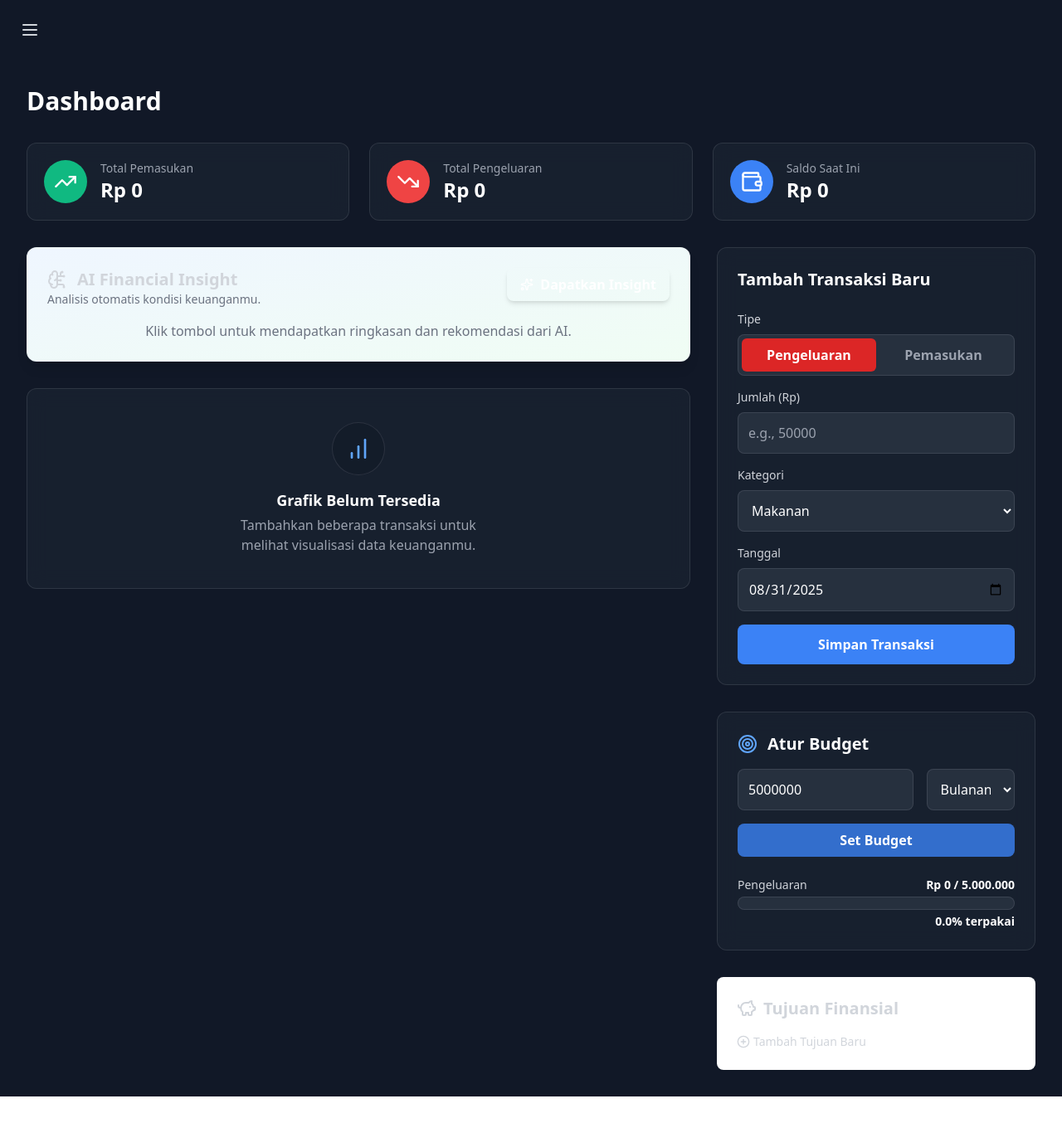
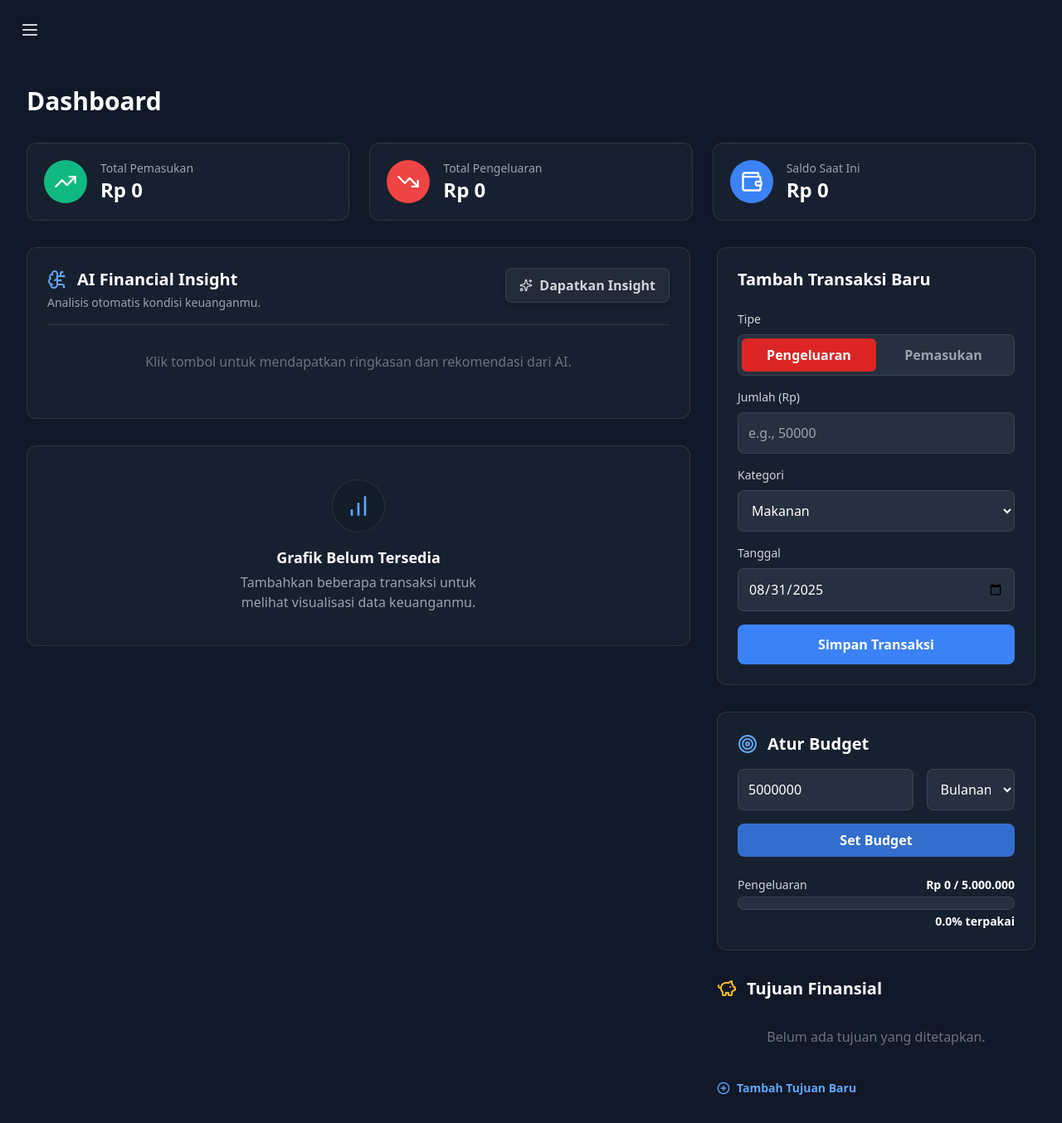
Before and after one commit to SulthanAndyno/fins, a React (Vite) app in the folder fins-app/: page / in a window 1280 px wide. Shown: the whole page at 83% size. Before the commit the page ends 1322 px from the top, so only its background shows below. Built offline with nearby package versions, Linux system fonts and the light colour scheme.

Commit message:
feat: Revamp UI to Dark Mode with Glass

```diff
--- a/fins-app/src/components/AISummary.jsx
+++ b/fins-app/src/components/AISummary.jsx
@@ -100,15 +100,15 @@
 
 import React, { useState } from 'react';
 import { Sparkles, BrainCircuit } from 'lucide-react';
-import { getMockAIInsight } from '../api/aiSummary'; // mock API
+import { getMockAIInsight } from '../api/aiSummary';
 import { loadState, saveState } from '../utils/localStorage';
 
 const AISummary = ({ totalIncome, totalExpense, transactions, budget, goals }) => {
   const [insight, setInsight] = useState(loadState('aiInsightCache', null));
   const [loading, setLoading] = useState(false);
 
-  // Hitung kategori pengeluaran terbesar
   const getTopCategories = () => {
+    // ... (fungsi ini tetap sama)
     const expenseByCategory = transactions
       .filter(t => t.type === 'expense')
       .reduce((acc, t) => {
@@ -129,90 +129,66 @@ const AISummary = ({ totalIncome, totalExpense, transactions, budget, goals }) =
     setLoading(true);
     setInsight(null);
     try {
-      const data = {
-        totalIncome,
-        totalExpense,
-        topCategories: getTopCategories(),
-        budget,
-        goals,
-      };
-      // sementara pakai mock
+      const data = { totalIncome, totalExpense, topCategories: getTopCategories(), budget, goals };
       const result = await getMockAIInsight(data);
       setInsight(result);
       saveState('aiInsightCache', result);
     } catch (error) {
       console.error("Failed to get AI insight:", error);
-      setInsight({
-        summary: "Gagal memuat insight. Coba lagi nanti.",
-        recommendations: [],
-        overBudgetAdvice: ""
-      });
+      setInsight({ summary: "Gagal memuat insight. Coba lagi nanti.", recommendations: [], overBudgetAdvice: "" });
     } finally {
       setLoading(false);
     }
   };
 
   return (
-    <div className="bg-gradient-to-br from-blue-50 to-green-50 p-6 rounded-xl shadow-lg border border-gray-200/50">
+    <div className="bg-gray-800/50 backdrop-blur-md border border-white/10 rounded-xl p-6">
       <div className="flex justify-between items-start mb-4">
         <div>
-          <h3 className="text-xl font-bold text-text-dark flex items-center">
-            <BrainCircuit className="mr-3 text-primary" size={24} /> AI Financial Insight
+          <h3 className="text-xl font-bold text-white flex items-center">
+            <BrainCircuit className="mr-3 text-blue-400" size={24} /> AI Financial Insight
           </h3>
-          <p className="text-sm text-gray-500">Analisis otomatis kondisi keuanganmu.</p>
+          <p className="text-sm text-gray-400 mt-1">Analisis otomatis kondisi keuanganmu.</p>
         </div>
         <button
           onClick={handleFetchInsight}
           disabled={loading}
-          className="bg-primary text-white px-4 py-2 rounded-lg font-semibold hover:bg-opacity-90 transition-all flex items-center shadow-md disabled:bg-gray-400 disabled:cursor-not-allowed"
+          className="bg-white/5 border border-white/10 px-4 py-2 rounded-lg font-semibold text-gray-300 hover:bg-white/10 hover:text-white transition-all flex items-center shadow-md disabled:opacity-50 disabled:cursor-not-allowed"
         >
-          <Sparkles size={16} className="mr-2" />
+          <Sparkles size={16} className={`mr-2 ${loading ? 'animate-spin' : ''}`} />
           {loading ? 'Menganalisis...' : 'Dapatkan Insight'}
         </button>
       </div>
 
-      {loading && (
-        <p className="text-center text-gray-600">
-          AI sedang menganalisis data keuangan Anda...
-        </p>
-      )}
+      {loading && <div className="text-center text-gray-400 py-8">AI sedang menganalisis data keuangan Anda...</div>}
 
       {insight && !loading && (
-        <div className="space-y-4">
+        <div className="space-y-4 mt-4 border-t border-white/10 pt-4">
           <div>
-            <h4 className="font-semibold text-text-dark">Ringkasan</h4>
-            <p className="text-gray-600">{insight.summary}</p>
+            <h4 className="font-semibold text-gray-200">Ringkasan</h4>
+            <p className="text-gray-400 text-sm mt-1">{insight.summary}</p>
           </div>
 
           {insight.overBudgetAdvice && (
-            <div className="p-3 bg-red-100 border-l-4 border-red-500 rounded-r-md">
-              <h4 className="font-semibold text-red-800">Saran (Over Budget)</h4>
-              <p className="text-red-700 whitespace-pre-line">
-                {insight.overBudgetAdvice}
-              </p>
+            <div className="p-4 bg-red-900/50 border-l-4 border-red-500 rounded-r-lg">
+              <h4 className="font-semibold text-red-300">Saran (Over Budget)</h4>
+              <p className="text-red-400 text-sm mt-1 whitespace-pre-line">{insight.overBudgetAdvice}</p>
             </div>
           )}
 
           <div>
-            <h4 className="font-semibold text-text-dark">Rekomendasi Aksi</h4>
-            <ul className="list-disc list-inside text-gray-600 space-y-1">
+            <h4 className="font-semibold text-gray-200">Rekomendasi Aksi</h4>
+            <ul className="list-disc list-inside text-gray-400 space-y-1 mt-2 text-sm">
               {insight.recommendations.map((rec, i) => (
                 <li key={i}>{rec}</li>
               ))}
             </ul>
           </div>
-
-          <p className="text-xs text-gray-400 text-center pt-2">
-            Insight ini dihasilkan oleh AI dan hanya bersifat rekomendasi. Dibuat pada{" "}
-            {new Date().toLocaleString()}.
-          </p>
+          <p className="text-xs text-gray-500 text-center pt-4">Insight ini dihasilkan oleh AI dan hanya bersifat rekomendasi.</p>
         </div>
       )}
-
       {!insight && !loading && (
-        <p className="text-center text-gray-500">
-          Klik tombol untuk mendapatkan ringkasan dan rekomendasi dari AI.
-        </p>
+        <div className="text-center text-gray-500 py-8 border-t border-white/10 mt-4">Klik tombol untuk mendapatkan ringkasan dan rekomendasi dari AI.</div>
       )}
     </div>
   );
--- a/fins-app/src/components/GoalsDisplay.jsx
+++ b/fins-app/src/components/GoalsDisplay.jsx
@@ -1,11 +1,9 @@
-// src/components/GoalsDisplay.jsx
+import React, { useState } from 'react';
+import { PiggyBank, PlusCircle, Trash2 } from 'lucide-react';
+import { v4 as uuidv4 } from 'uuid';
+import { toast } from 'react-hot-toast';
 
-import React, { useState } from 'react';
-import { PiggyBank, PlusCircle } from 'lucide-react';
-import { v4 as uuidv4 } from 'uuid';
-
-// Hapus `totalIncome` dari sini
-const GoalsDisplay = ({ goals, addGoal, setGoals }) => {
+const GoalsDisplay = ({ goals, addGoal, setGoals, deleteGoal, isPage = false }) => {
   const [title, setTitle] = useState('');
   const [target, setTarget] = useState('');
   const [showForm, setShowForm] = useState(false);
@@ -13,71 +11,78 @@ const GoalsDisplay = ({ goals, addGoal, setGoals }) => {
   const handleAddGoal = (e) => {
     e.preventDefault();
     if (!title || !target || isNaN(target)) return;
-    addGoal({
-      id: uuidv4(),
-      title,
-      target: parseFloat(target),
-      current: 0,
-    });
-    setTitle('');
-    setTarget('');
-    setShowForm(false);
+    addGoal({ id: uuidv4(), title, target: parseFloat(target), current: 0 });
+    setTitle(''); setTarget(''); setShowForm(false);
   };
 
-  // Hapus `amount` dari sini
   const handleAddProgress = (id) => {
     const progressAmount = parseFloat(prompt("Masukkan jumlah progress (Rp):", "100000"));
     if (!isNaN(progressAmount) && progressAmount > 0) {
       const updatedGoals = goals.map(g =>
-        g.id === id ? { ...g, current: g.current + progressAmount } : g
+        g.id === id ? { ...g, current: Math.min(g.current + progressAmount, g.target) } : g
       );
       setGoals(updatedGoals);
+      toast.success('Progress berhasil ditambahkan!');
     }
   };
 
+  const handleDeleteGoal = (id, goalTitle) => {
+    if (window.confirm(`Apakah Anda yakin ingin menghapus tujuan "${goalTitle}"?`)) {
+      deleteGoal(id);
+    }
+  };
+
+  const inputStyle = "w-full p-3 bg-gray-700/50 border border-white/10 rounded-lg text-white placeholder-gray-400 focus:ring-2 focus:ring-blue-500 focus:border-blue-500 transition-all";
+
+  // Gunakan styling yang sedikit berbeda jika ini adalah halaman penuh
+  const cardStyle = isPage
+    ? "bg-gray-800/50 backdrop-blur-md border border-white/10 rounded-xl p-6"
+    : "bg-transparent"; // Di dashboard, buat lebih simpel
 
   return (
-    <div className="bg-white p-6 rounded-lg shadow-sm">
-      <h3 className="text-xl font-semibold text-text-dark mb-4 flex items-center">
-        <PiggyBank className="mr-2 text-alert" /> Tujuan Finansial
+    <div className={cardStyle}>
+      <h3 className="text-xl font-bold text-white mb-4 flex items-center">
+        <PiggyBank className="mr-3 text-amber-400" /> Tujuan Finansial
       </h3>
-      <div className="space-y-4">
+      <div className="space-y-6">
         {goals.map(goal => {
           const percentage = goal.target > 0 ? (goal.current / goal.target) * 100 : 0;
           return (
             <div key={goal.id}>
               <div className="flex justify-between items-center mb-1">
-                <span className="font-medium">{goal.title}</span>
-                <button
-                  onClick={() => handleAddProgress(goal.id)} // `amount` juga dihapus dari pemanggilan
-                  className="text-xs bg-secondary text-white px-2 py-1 rounded-full hover:bg-opacity-80"
-                >
-                  + Tambah Progress
-                </button>
+                <span className="font-medium text-gray-200">{goal.title}</span>
+                <div>
+                  <button onClick={() => handleAddProgress(goal.id)} className="text-xs bg-emerald-500 text-white px-2 py-1 rounded-full hover:bg-emerald-600 transition-colors mr-2">
+                    + Progress
+                  </button>
+                  <button onClick={() => handleDeleteGoal(goal.id, goal.title)} className="text-red-400 hover:text-red-300 transition-colors">
+                    <Trash2 size={16} />
+                  </button>
+                </div>
               </div>
-              <p className="text-sm text-gray-500">
+              <p className="text-sm text-gray-400">
                 Rp {goal.current.toLocaleString('id-ID')} / {goal.target.toLocaleString('id-ID')}
               </p>
-              <div className="w-full bg-gray-200 rounded-full h-2.5 mt-1">
-                <div
-                  className="bg-alert h-2.5 rounded-full"
-                  style={{ width: `${percentage}%` }}
-                ></div>
+              <div className="w-full bg-gray-700/50 rounded-full h-2.5 mt-2 border border-white/10">
+                <div className="bg-gradient-to-r from-amber-500 to-amber-400 h-full rounded-full" style={{ width: `${percentage}%` }}></div>
               </div>
             </div>
           );
         })}
+        {goals.length === 0 && (
+            <p className="text-center text-gray-500 py-4">Belum ada tujuan yang ditetapkan.</p>
+        )}
       </div>
 
-      <button onClick={() => setShowForm(!showForm)} className="mt-4 text-accent-blue flex items-center text-sm font-medium">
-        <PlusCircle size={16} className="mr-1" /> {showForm ? 'Batal' : 'Tambah Tujuan Baru'}
+      <button onClick={() => setShowForm(!showForm)} className="mt-6 text-blue-400 hover:text-blue-300 flex items-center text-sm font-semibold transition-colors">
+        <PlusCircle size={16} className="mr-2" /> {showForm ? 'Batal' : 'Tambah Tujuan Baru'}
       </button>
 
       {showForm && (
-        <form onSubmit={handleAddGoal} className="mt-4 border-t pt-4">
-          <input type="text" value={title} onChange={(e) => setTitle(e.target.value)} placeholder="Nama Tujuan (e.g., Beli Motor)" className="w-full p-2 border rounded-md mb-2" required />
-          <input type="number" value={target} onChange={(e) => setTarget(e.target.value)} placeholder="Target (Rp)" className="w-full p-2 border rounded-md mb-2" required />
-          <button type="submit" className="w-full bg-primary text-white p-2 rounded-md">Simpan Tujuan</button>
+        <form onSubmit={handleAddGoal} className="mt-4 border-t border-white/10 pt-4 space-y-4">
+          <input type="text" value={title} onChange={(e) => setTitle(e.target.value)} placeholder="Nama Tujuan (e.g., Beli Motor)" className={inputStyle} required />
+          <input type="number" value={target} onChange={(e) => setTarget(e.target.value)} placeholder="Target (Rp)" className={inputStyle} required />
+          <button type="submit" className="w-full bg-blue-500 text-white font-bold p-3 rounded-lg hover:bg-blue-600 transition-all transform hover:scale-105">Simpan Tujuan</button>
         </form>
       )}
     </div>
```
Also changed, not shown: fins-app/src/App.jsx (+14 -1 lines), 1 other file (tests, documents, lock files or other folders).
